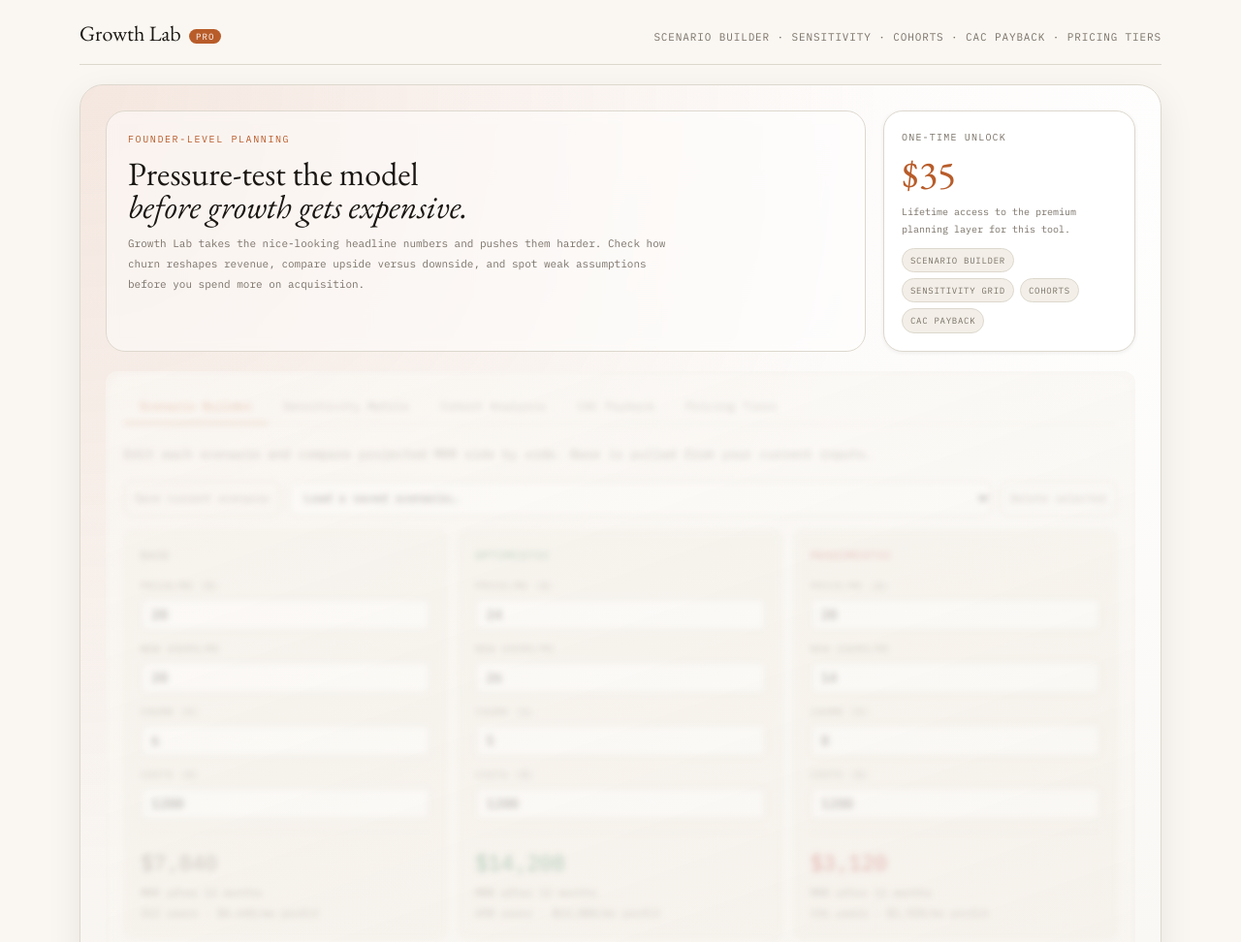
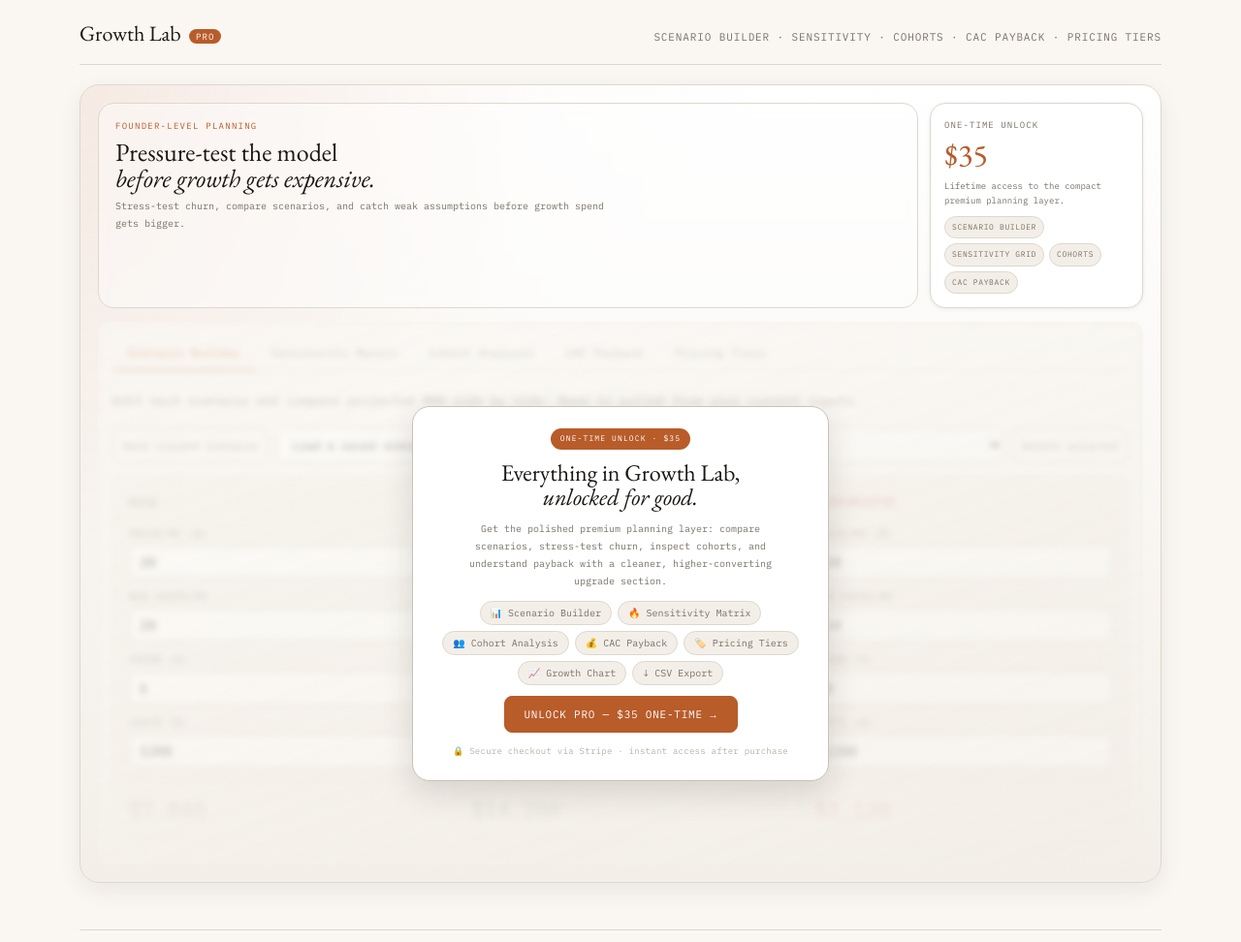
Before and after one commit to Chineme-eng/SaaS-Income-Calculator, a plain HTML site: page index.html in a window 1280 px wide. Shown: the part 3560-4532 px from the top of the page at 97% size. Drawn offline with nearby package versions, Linux system fonts and the light colour scheme; a web font is replaced by a local one.

Commit message:
Update index.html

```diff
--- a/index.html
+++ b/index.html
@@ -1252,169 +1252,190 @@
     .growth-lab-shell{
       position:relative;
       background:
-        radial-gradient(circle at top left, rgba(184,92,42,.10), transparent 36%),
+        radial-gradient(circle at top left, rgba(184,92,42,.09), transparent 34%),
         linear-gradient(180deg,var(--surface),var(--bg2));
       border:1px solid var(--border);
-      border-radius:24px;
-      padding:26px;
-      box-shadow:0 12px 36px rgba(26,22,18,.08);
+      border-radius:20px;
+      padding:18px;
+      box-shadow:0 8px 24px rgba(26,22,18,.07);
       overflow:hidden;
     }
     .growth-lab-shell::before{
       content:'';
       position:absolute;
       inset:0;
-      background:linear-gradient(135deg, rgba(184,92,42,.05), transparent 42%);
+      background:linear-gradient(135deg, rgba(184,92,42,.045), transparent 38%);
       pointer-events:none;
     }
     .growth-lab-intro{
       display:grid;
-      grid-template-columns:minmax(0,1fr) 260px;
-      gap:18px;
+      grid-template-columns:minmax(0,1fr) 220px;
+      gap:12px;
       align-items:stretch;
-      margin-bottom:20px;
+      margin-bottom:14px;
       position:relative;
       z-index:1;
     }
     .growth-lab-copy{
-      background:rgba(255,255,255,.46);
+      background:rgba(255,255,255,.42);
       border:1px solid var(--border);
-      border-radius:20px;
-      padding:20px 22px;
-      backdrop-filter:blur(6px);
-    }
-    [data-theme="dark"] .growth-lab-copy{background:rgba(36,31,25,.48)}
+      border-radius:16px;
+      padding:15px 17px;
+      backdrop-filter:blur(5px);
+    }
+    [data-theme="dark"] .growth-lab-copy{background:rgba(36,31,25,.46)}
     .growth-lab-kicker{
       font-family:var(--mono);
-      font-size:10px;
-      letter-spacing:.16em;
+      font-size:9px;
+      letter-spacing:.14em;
       text-transform:uppercase;
       color:var(--accent);
-      margin-bottom:10px;
+      margin-bottom:7px;
     }
     .growth-lab-copy h3{
       font-family:var(--serif);
-      font-size:34px;
-      line-height:1.02;
+      font-size:26px;
+      line-height:1.03;
       font-weight:400;
-      margin-bottom:10px;
+      margin-bottom:7px;
     }
     .growth-lab-copy p{
       font-family:var(--mono);
-      font-size:11px;
-      line-height:1.9;
+      font-size:10px;
+      line-height:1.75;
       color:var(--muted);
-      max-width:560px;
+      max-width:520px;
     }
     .growth-lab-side{
       background:var(--surface);
       border:1px solid var(--border);
-      border-radius:20px;
-      padding:18px;
+      border-radius:16px;
+      padding:14px;
       box-shadow:var(--shadow);
       display:flex;
       flex-direction:column;
-      gap:10px;
+      gap:8px;
     }
     .growth-side-label{
       font-family:var(--mono);
-      font-size:10px;
+      font-size:9px;
       letter-spacing:.12em;
       text-transform:uppercase;
       color:var(--muted);
     }
     .growth-side-price{
       font-family:var(--serif);
-      font-size:40px;
+      font-size:32px;
       line-height:1;
       color:var(--accent);
     }
     .growth-side-note{
+      font-family:var(--mono);
+      font-size:9px;
+      line-height:1.7;
+      color:var(--muted);
+    }
+    .growth-side-tags{
+      display:flex;
+      flex-wrap:wrap;
+      gap:5px;
+    }
+    .growth-side-tags span{
+      font-family:var(--mono);
+      font-size:8px;
+      letter-spacing:.08em;
+      text-transform:uppercase;
+      padding:4px 7px;
+      border-radius:999px;
+      border:1px solid var(--border);
+      background:var(--bg2);
+      color:var(--muted);
+    }
+    .growth-tabs-wrap{
+      position:relative;
+      z-index:1;
+      padding:14px;
+      border:1px solid var(--border);
+      border-radius:16px;
+      background:rgba(255,255,255,.34);
+      backdrop-filter:blur(5px);
+    }
+    [data-theme="dark"] .growth-tabs-wrap{background:rgba(36,31,25,.40)}
+    .growth-lab-shell .pro-lock-wrap{position:relative}
+    .growth-lab-shell .pro-blur-inner{
+      max-height:560px;
+      overflow:hidden;
+    }
+    .growth-lab-shell .pro-lock-wrap::after{
+      content:'';
+      position:absolute;
+      left:0;
+      right:0;
+      bottom:0;
+      height:110px;
+      background:linear-gradient(to bottom, rgba(250,247,242,0), var(--bg2) 80%);
+      pointer-events:none;
+      z-index:2;
+    }
+    [data-theme="dark"] .growth-lab-shell .pro-lock-wrap::after{
+      background:linear-gradient(to bottom, rgba(16,14,11,0), var(--bg2) 80%);
+    }
+    .gl-overlay-card{
+      background:var(--surface);
+      border:1px solid var(--border2);
+      border-radius:18px;
+      padding:22px 24px;
+      max-width:430px;
+      width:100%;
+      box-shadow:0 12px 32px rgba(26,22,18,.14);
+      display:flex;
+      flex-direction:column;
+      align-items:center;
+      gap:11px;
+      text-align:center;
+    }
+    .gl-overlay-topline{
+      font-family:var(--mono);
+      font-size:8px;
+      letter-spacing:.14em;
+      text-transform:uppercase;
+      background:var(--accent);
+      color:#fff;
+      padding:4px 10px;
+      border-radius:999px;
+    }
+    .gl-overlay-card h3{
+      font-family:var(--serif);
+      font-size:24px;
+      line-height:1.06;
+      font-weight:400;
+      color:var(--text);
+    }
+    .gl-overlay-card p{
       font-family:var(--mono);
       font-size:10px;
       line-height:1.8;
       color:var(--muted);
-    }
-    .growth-side-tags{
-      display:flex;
-      flex-wrap:wrap;
-      gap:6px;
-    }
-    .growth-side-tags span{
+      max-width:340px;
+    }
+    .gl-secure-note{
       font-family:var(--mono);
       font-size:9px;
-      letter-spacing:.08em;
-      text-transform:uppercase;
-      padding:4px 8px;
-      border-radius:999px;
-      border:1px solid var(--border);
-      background:var(--bg2);
-      color:var(--muted);
-    }
-    .growth-tabs-wrap{
-      position:relative;
-      z-index:1;
-      padding:18px;
-      border:1px solid var(--border);
-      border-radius:20px;
-      background:rgba(255,255,255,.38);
-      backdrop-filter:blur(6px);
-    }
-    [data-theme="dark"] .growth-tabs-wrap{background:rgba(36,31,25,.42)}
-    .gl-overlay-card{
-      background:var(--surface);
-      border:1px solid var(--border2);
-      border-radius:22px;
-      padding:30px 32px;
-      max-width:500px;
-      width:100%;
-      box-shadow:0 16px 44px rgba(26,22,18,.16);
-      display:flex;
-      flex-direction:column;
-      align-items:center;
-      gap:14px;
-      text-align:center;
-    }
-    .gl-overlay-topline{
-      font-family:var(--mono);
-      font-size:9px;
-      letter-spacing:.16em;
-      text-transform:uppercase;
-      background:var(--accent);
-      color:#fff;
-      padding:4px 12px;
-      border-radius:999px;
-    }
-    .gl-overlay-card h3{
-      font-family:var(--serif);
-      font-size:30px;
-      line-height:1.05;
-      font-weight:400;
-      color:var(--text);
-    }
-    .gl-overlay-card p{
-      font-family:var(--mono);
-      font-size:11px;
-      line-height:1.9;
-      color:var(--muted);
-      max-width:380px;
-    }
-    .gl-secure-note{
-      font-family:var(--mono);
-      font-size:10px;
       color:var(--faint);
       letter-spacing:.03em;
     }
     @media(max-width:960px){
       .growth-lab-intro{grid-template-columns:1fr}
+      .growth-lab-shell .pro-blur-inner{max-height:500px}
     }
     @media(max-width:640px){
       .pro-mini-preview{grid-template-columns:1fr}
-      .growth-lab-shell{padding:18px}
-      .growth-tabs-wrap{padding:14px}
-      .gl-overlay-card{padding:22px 20px}
-      .gl-overlay-card h3{font-size:26px}
-      .growth-lab-copy h3{font-size:28px}
+      .growth-lab-shell{padding:14px}
+      .growth-tabs-wrap{padding:12px}
+      .growth-lab-shell .pro-blur-inner{max-height:430px}
+      .gl-overlay-card{padding:18px 16px}
+      .gl-overlay-card h3{font-size:22px}
+      .growth-lab-copy h3{font-size:22px}
       .pro-teaser-row{align-items:flex-start;flex-direction:column}
     }
 
@@ -1695,12 +1716,12 @@
           <div class="growth-lab-copy">
             <div class="growth-lab-kicker">Founder-level planning</div>
             <h3>Pressure-test the model<br><em>before growth gets expensive.</em></h3>
-            <p>Growth Lab takes the nice-looking headline numbers and pushes them harder. Check how churn reshapes revenue, compare upside versus downside, and spot weak assumptions before you spend more on acquisition.</p>
+            <p>Stress-test churn, compare scenarios, and catch weak assumptions before growth spend gets bigger.</p>
           </div>
           <div class="growth-lab-side">
             <div class="growth-side-label">One-time unlock</div>
             <div class="growth-side-price">$35</div>
-            <div class="growth-side-note">Lifetime access to the premium planning layer for this tool.</div>
+            <div class="growth-side-note">Lifetime access to the compact premium planning layer.</div>
             <div class="growth-side-tags"><span>Scenario Builder</span><span>Sensitivity Grid</span><span>Cohorts</span><span>CAC Payback</span></div>
           </div>
         </div>
```
